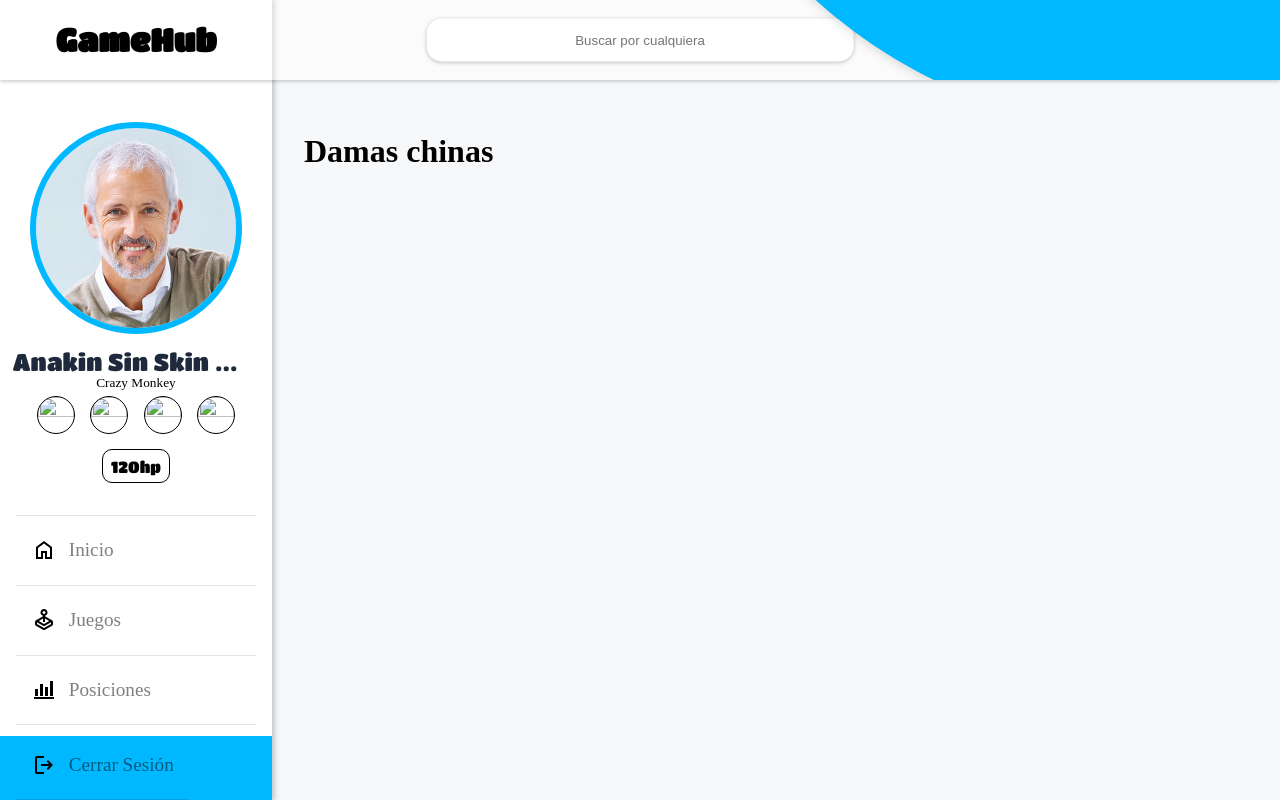
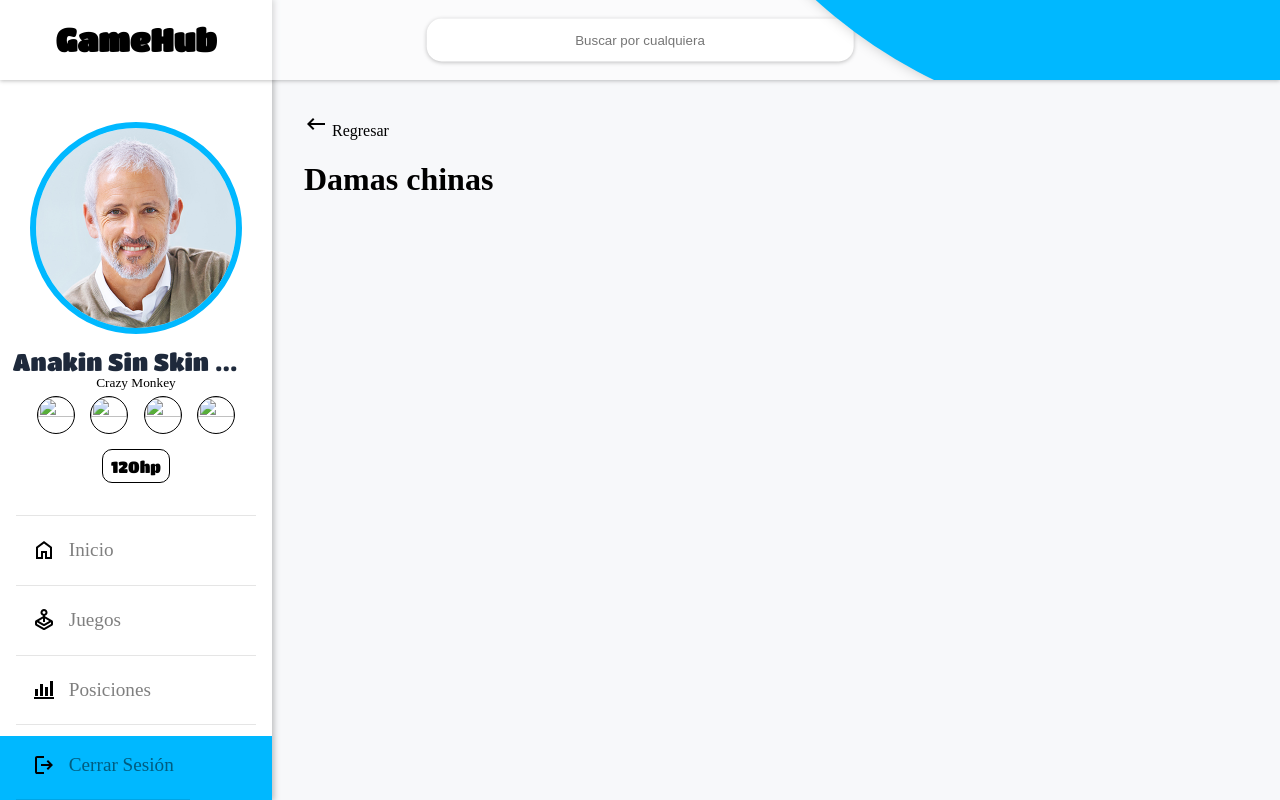
Before and after one commit to kevinhKit/pb-gamehub, a Django app: page /checkers/chinese_checkers/ in a window 1280 px wide. Run offline with Django 5.2, Linux system fonts and the light colour scheme.

Commit message:
feat: Add generic navigation for sidebar and internal pages

```diff
--- a/gamehub/templates/_sidebar.html
+++ b/gamehub/templates/_sidebar.html
@@ -4,7 +4,7 @@
         <picture class="profile">
             <img src='{% static "imgs/profile.jpg" %}' alt="">
         </picture>
-        <h2 class="font-titan user-name">Anakin Sin Skin Woker</h2>
+        <h2 class="font-titan user-name">Anakin Sin Skin Woker{{ request.user.username }}</h2>
         <small>Crazy Monkey</small>
     </div>
 
--- a/gamehub/templates/internal.html
+++ b/gamehub/templates/internal.html
@@ -8,6 +8,7 @@
 
 
 {% block css %}
+    <link rel="stylesheet" href="https://fonts.googleapis.com/css2?family=Material+Symbols+Outlined:opsz,wght,FILL,GRAD@24,400,0,0" />
     <link type="text/css" rel="stylesheet" href='{% static "css/home.css" %}'>
     {% block local_css %}
 
@@ -27,17 +28,13 @@
 
 
 {% block main %}
-    <!-- <div class="game-container">
-        <div>
-            <h1>Damas Chinas</h1>
-        </div>
-        <div>
-            <h1>Tic Tac Toe</h1>
-        </div>
-        <div>
-            <h1>Sopa de Letras</h1>
-        </div>
-    </div> -->
+
+    <div class="back-nav">
+        <span class="material-symbols-outlined">
+            keyboard_backspace
+        </span>
+        <span>Regresar</span>
+    </div>
 {% endblock %}
 
 
```
